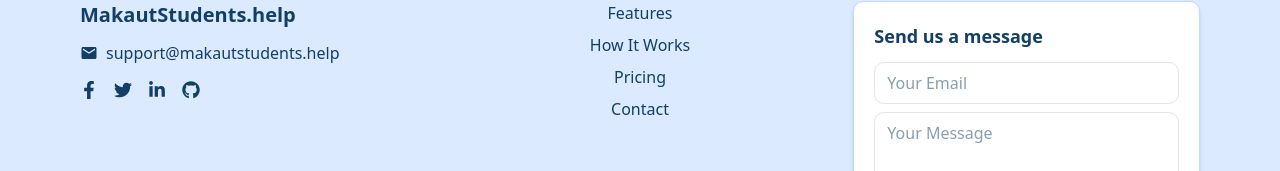
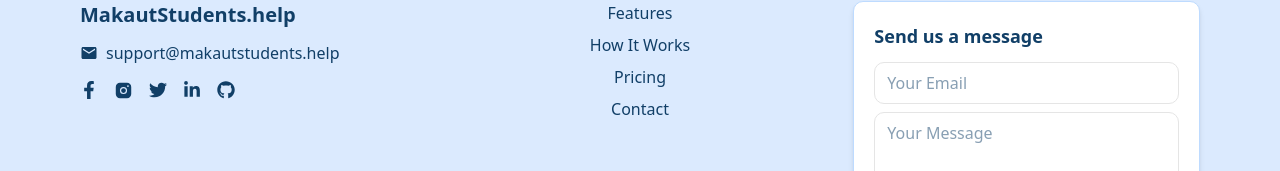
Before and after one commit to Semicolon-Product/maar-frontend, a React (Vite) app: page / in a window 1280 px wide. Shown: the part 2725-2896 px from the top of the page. Built offline with nearby package versions, Linux system fonts and the light colour scheme.

Commit message:
fix: update Home component with new social media links and improve text formatting

```diff
--- a/src/pages/Landing/Home.tsx
+++ b/src/pages/Landing/Home.tsx
@@ -25,9 +25,10 @@
 import { ThemeContext } from "@/contexts/themeContext";
 import { toast } from "react-toastify";
 import { Link, useNavigate } from "react-router-dom";
+import { PiInstagramLogoFill } from "react-icons/pi";
 
 export default function Home() {
-    const navigate = useNavigate();
+  const navigate = useNavigate();
   const { theme } = useContext(ThemeContext);
   const [showFeedbackModal, setShowFeedbackModal] = useState(false);
   const [feedbackData, setFeedbackData] = useState({
@@ -334,9 +335,10 @@
                         <img src="/VectorGroup.png" alt="" className="rotate-140" />
                     </div> */}
           <p className="text-[#34699A] mb-6 text-lg dark:text-blue-200">
-            MakautStudents.help centralizes MAR (Mandatory Additional Requirement) data uploads,
-            letting teachers and students securely submit and verify documents —
-            no more scattered WhatsApp/Google Forms mess.
+            MakautStudents.help centralizes MAR (Mandatory Additional
+            Requirement) data uploads, letting teachers and students securely
+            submit and verify documents — no more scattered WhatsApp/Google
+            Forms mess.
           </p>
 
           <Link
@@ -653,7 +655,12 @@
               </div>
             ))}
           </div>
-          <span  onClick={() => navigate("/blog")}  className="text-blue-400 font-medium hover:underline m-2 ">View All → </span>
+          <span
+            onClick={() => navigate("/blog")}
+            className="text-blue-400 font-medium hover:underline m-2 "
+          >
+            View All →{" "}
+          </span>
         </section>
       </div>
       <div className="fixed bottom-5 right-5 flex flex-col items-end space-y-2 z-50">
@@ -691,16 +698,20 @@
                 <MdEmail className="text-lg" /> support@makautstudents.help
               </p>
               <div className="flex justify-center md:justify-start gap-4 text-[#113F67] dark:text-blue-200">
-                <a href="#" className="hover:text-blue-500 transition">
+                <a href="https://www.facebook.com/sekhar.ghosh.424646"  target="_blank" className="hover:text-blue-500 transition">
                   <FaFacebookF size={18} />
                 </a>
-                <a href="#" className="hover:text-blue-500 transition">
+                <a href="https://www.instagram.com/sekharghosh123/"  target="_blank" className="hover:text-blue-500 transition">
+                  <PiInstagramLogoFill size={19} />
+                </a>
+                <a href="https://x.com/sekharg62"   target="_blank" className="hover:text-blue-500 transition">
                   <FaTwitter size={18} />
                 </a>
-                <a href="#" className="hover:text-blue-500 transition">
+                <a href="https://www.linkedin.com/in/sekhar-ghosh-cse26/" target="_blank" rel="noopener noreferrer"  className="hover:text-blue-500 transition">
                   <FaLinkedinIn size={18} />
                 </a>
-                <a href="#" className="hover:text-blue-500 transition">
+
+                <a href="https://github.com/sekharg62"  target="_blank" className="hover:text-blue-500 transition">
                   <FaGithub size={18} />
                 </a>
               </div>
```
